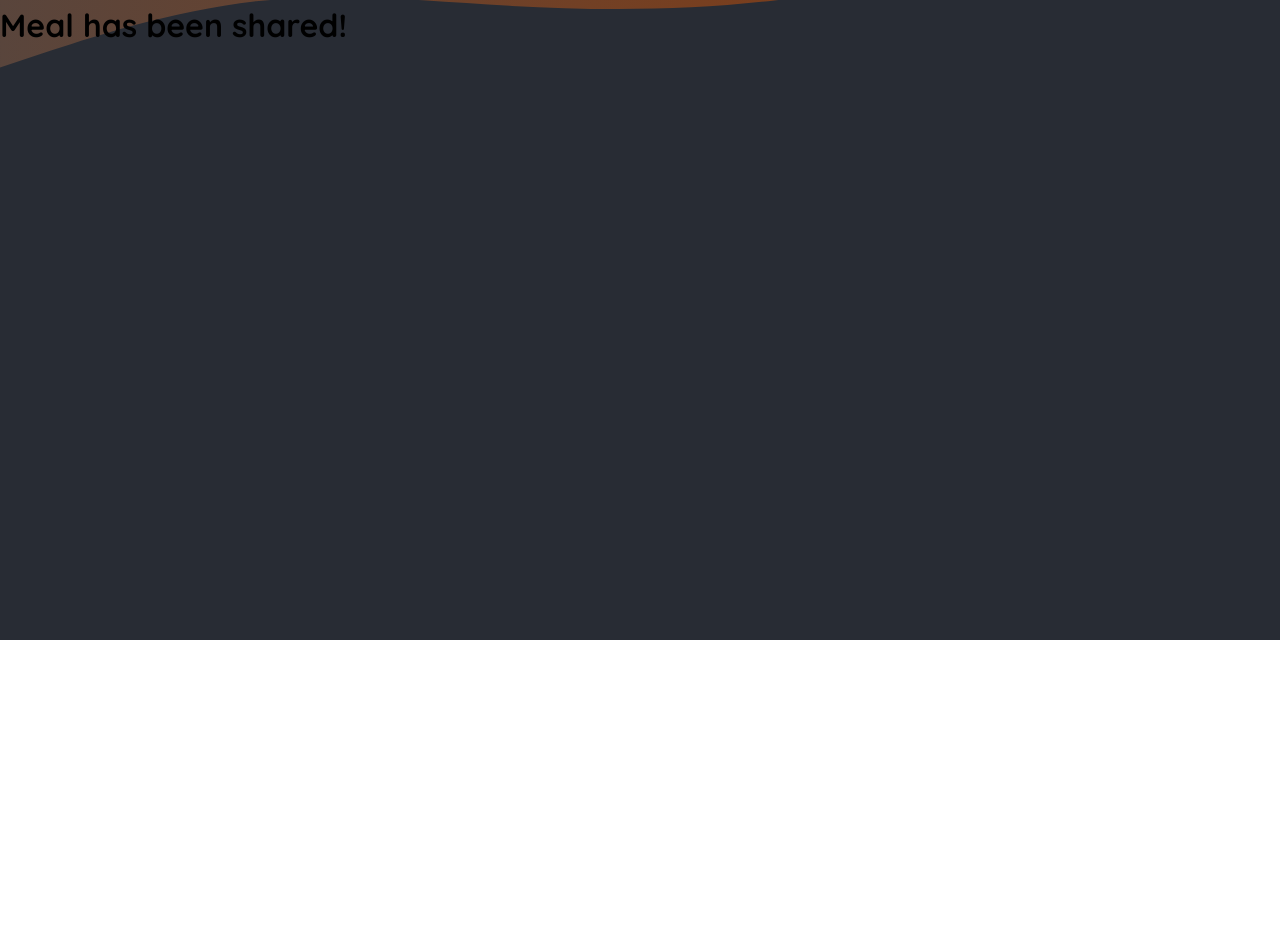
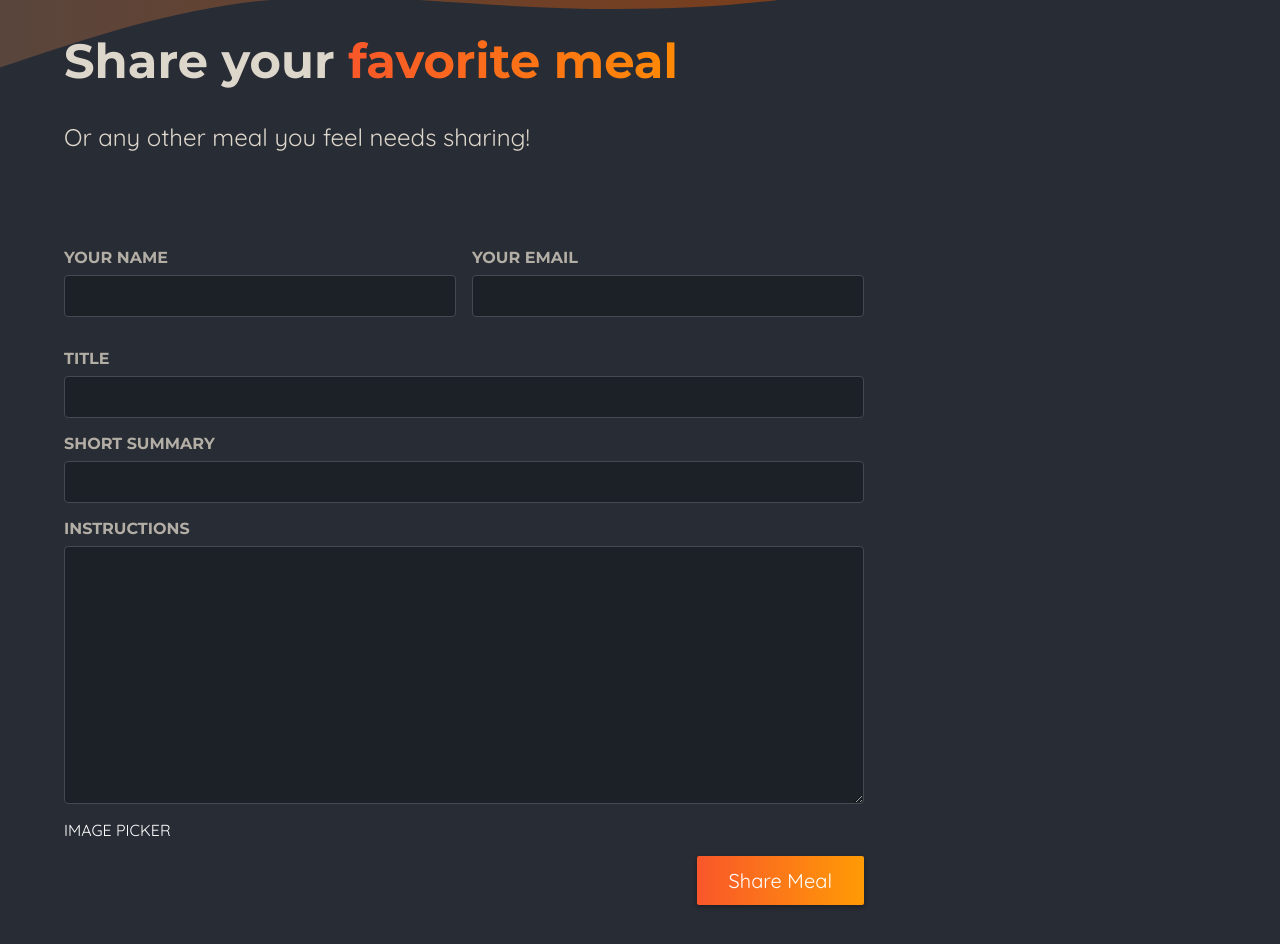
Before and after one commit to Debadrita438/nextjs-foodies, a Next.js app: page /meals/share in a window 1280 px wide. Shown: the part 160-1104 px from the top of the page. Before the commit the page ends 800 px from the top, so only its background shows below. Built offline with nearby package versions, Linux system fonts and the light colour scheme.

Commit message:
share page design done

```diff
--- /dev/null
+++ b/src/app/meals/share/page.module.css
@@ -0,0 +1,98 @@
+.header {
+  gap: 3rem;
+  margin: 3rem auto 5rem auto;
+  width: 90%;
+  max-width: 75rem;
+  color: #ddd6cb;
+  font-size: 1.5rem;
+}
+
+.header h1 {
+  font-family: 'Montserrat', sans-serif;
+}
+
+.highlight {
+  background: linear-gradient(90deg, #f9572a, #ff8a05);
+  background-clip: text;
+  -webkit-background-clip: text;
+  -webkit-text-fill-color: transparent;
+}
+
+.main {
+  width: 90%;
+  max-width: 75rem;
+  margin: 3rem auto;
+  color: white;
+}
+
+.form {
+  max-width: 50rem;
+}
+
+.form label {
+  display: block;
+  margin-bottom: 0.5rem;
+  font-size: 1rem;
+  font-family: 'Montserrat', sans-serif;
+  text-transform: uppercase;
+  color: #b3aea5;
+  font-weight: bold;
+}
+
+.form input,
+.form textarea {
+  display: block;
+  width: 100%;
+  padding: 0.5rem 1rem;
+  border-radius: 4px;
+  border: 1px solid #454952;
+  background: #1c2027;
+  font-size: 1.25rem;
+  font-family: 'Montserrat', sans-serif;
+  color: #ddd6cb;
+}
+
+.form input:focus,
+.form textarea:focus {
+  outline-color: #f99f2a;
+  background-color: #1f252d;
+}
+
+.row {
+  display: flex;
+  gap: 1rem;
+}
+
+.row p {
+  width: 100%;
+}
+
+.actions {
+  text-align: right;
+}
+
+.actions button {
+  border: 0;
+  padding: 0.75rem 2rem;
+  background: linear-gradient(90deg, #f9572a, #ff9b05);
+  border: none;
+  color: #ffffff;
+  border-radius: 2px;
+  cursor: pointer;
+  font: inherit;
+  font-size: 1.25rem;
+  box-shadow: 0 2px 5px rgba(0, 0, 0, 0.3);
+}
+
+.actions button:hover,
+.actions button:focus {
+  background: linear-gradient(90deg, #fd4715, #f9b241);
+}
+
+.actions button:disabled,
+.actions button:hover:disabled,
+.actions button:focus:disabled {
+  background: #ccc;
+  color: #979797;
+  cursor: not-allowed;
+}
--- a/src/app/meals/share/page.tsx
+++ b/src/app/meals/share/page.tsx
@@ -1,7 +1,49 @@
-export default function Share() {
+import classes from './page.module.css';
+
+export default function ShareMealPage() {
   return (
-    <main>
-      <h1>Meal has been shared!</h1>
-    </main>
+    <>
+      <header className={classes.header}>
+        <h1>
+          Share your <span className={classes.highlight}>favorite meal</span>
+        </h1>
+        <p>Or any other meal you feel needs sharing!</p>
+      </header>
+      <main className={classes.main}>
+        <form className={classes.form}>
+          <div className={classes.row}>
+            <p>
+              <label htmlFor="name">Your name</label>
+              <input type="text" id="name" name="name" required />
+            </p>
+            <p>
+              <label htmlFor="email">Your email</label>
+              <input type="email" id="email" name="email" required />
+            </p>
+          </div>
+          <p>
+            <label htmlFor="title">Title</label>
+            <input type="text" id="title" name="title" required />
+          </p>
+          <p>
+            <label htmlFor="summary">Short Summary</label>
+            <input type="text" id="summary" name="summary" required />
+          </p>
+          <p>
+            <label htmlFor="instructions">Instructions</label>
+            <textarea
+              id="instructions"
+              name="instructions"
+              rows={10}
+              required
+            ></textarea>
+          </p>
+          IMAGE PICKER
+          <p className={classes.actions}>
+            <button type="submit">Share Meal</button>
+          </p>
+        </form>
+      </main>
+    </>
   );
 }
```
